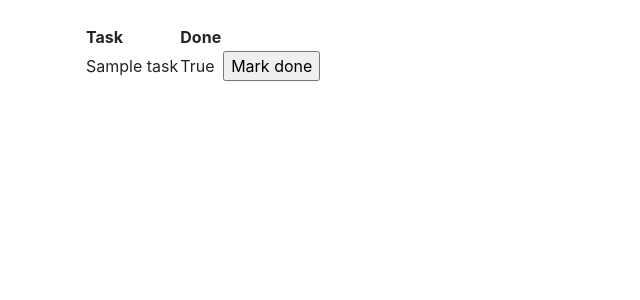
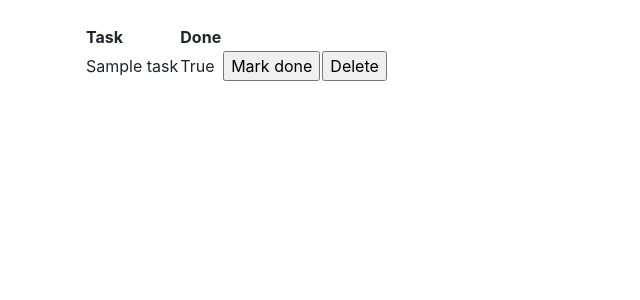
Before and after one commit to perander/training-planner, a Flask app: page /tasks in a window 1280 px wide. Shown: the part 56-356 px from the top of the page, without its empty margins (0-640 px from the left). Run offline with Flask 2, Linux system fonts and the light colour scheme; tables that the repository leaves empty hold one stand-in row (values such as "Sample post"); some libraries are stand-ins or nearby versions.

Commit message:
functionality to delete items in the db

```diff
--- a/application/tasks/views.py
+++ b/application/tasks/views.py
@@ -42,3 +42,13 @@ def tasks_search():
         return "Nothing found :("  # TODO: redirect to a not found page
 
     return render_template("tasks/list.html", tasks=found)
+
+
+@app.route("/delete/<task_id>/", methods=["POST"])
+def tasks_delete(task_id):
+    t = Task.query.get(task_id)
+
+    db.session().delete(t)
+    db.session().commit()
+
+    return redirect(url_for("tasks_index"))
--- a/application/templates/tasks/list.html
+++ b/application/templates/tasks/list.html
@@ -15,7 +15,11 @@
 	      <input type="submit" value="Mark done"/>
 	    </form>
       </td>
-
+      <td>
+	    <form method="POST" action="{{ url_for('tasks_delete', task_id=task.id) }}">
+	      <input type="submit" value="Delete"/>
+	    </form>
+      </td>
     </tr>
     {% endfor %}
   </table>
```
